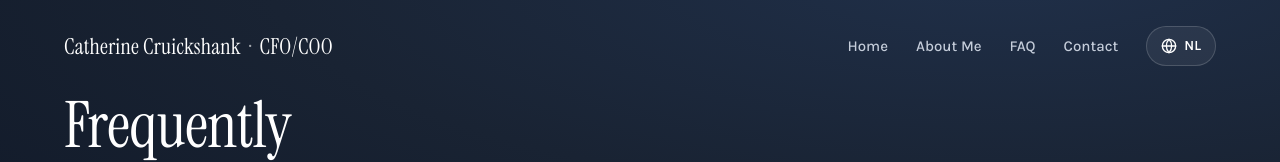
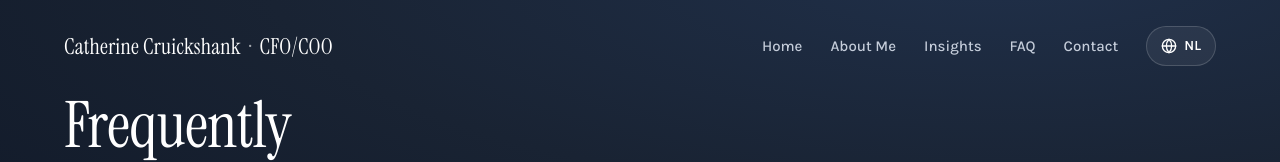
Before and after one commit to decipherindustries/cefabmanagement.com, a Next.js app: page /en/faq in a window 1280 px wide. Shown: the top 162 px of the page. Built offline with nearby package versions, Linux system fonts and the light colour scheme; no server answers.

Commit message:
feat(insights): add insights route, nav entry and dictionary copy

```diff
--- a/components/layout/Footer.tsx
+++ b/components/layout/Footer.tsx
@@ -22,6 +22,7 @@ export function Footer({ locale, dict, year }: { locale: Locale; dict: Dictionar
           <div className="ck-footer__h">{dict.footer.linksHeading}</div>
           <Link href={href("home", locale)}>{dict.nav.home}</Link>
           <Link href={href("about", locale)}>{dict.nav.about}</Link>
+          <Link href={href("insights", locale)}>{dict.nav.insights}</Link>
           <Link href={href("faq", locale)}>{dict.nav.faq}</Link>
           <Link href={href("contact", locale)}>{dict.nav.contact}</Link>
         </div>
--- a/components/layout/Header.tsx
+++ b/components/layout/Header.tsx
@@ -9,7 +9,7 @@ export function Header({
   nav,
 }: {
   locale: Locale;
-  nav: { home: string; about: string; contact: string; faq: string };
+  nav: { home: string; about: string; contact: string; faq: string; insights: string };
 }) {
   return (
     <header className="ck-header">
@@ -24,6 +24,9 @@ export function Header({
           <Link className="ck-nav__link" href={href("about", locale)}>
             {nav.about}
           </Link>
+          <Link className="ck-nav__link" href={href("insights", locale)}>
+            {nav.insights}
+          </Link>
           <Link className="ck-nav__link" href={href("faq", locale)}>
             {nav.faq}
           </Link>
--- a/components/layout/MobileMenu.tsx
+++ b/components/layout/MobileMenu.tsx
@@ -10,7 +10,7 @@ export function MobileMenu({
   nav,
 }: {
   locale: Locale;
-  nav: { home: string; about: string; contact: string; faq: string };
+  nav: { home: string; about: string; contact: string; faq: string; insights: string };
 }) {
   const [open, setOpen] = useState(false);
   return (
@@ -31,6 +31,9 @@ export function MobileMenu({
           <Link href={href("about", locale)} onClick={() => setOpen(false)}>
             {nav.about}
           </Link>
+          <Link href={href("insights", locale)} onClick={() => setOpen(false)}>
+            {nav.insights}
+          </Link>
           <Link href={href("faq", locale)} onClick={() => setOpen(false)}>
             {nav.faq}
           </Link>
--- a/content/en.ts
+++ b/content/en.ts
@@ -6,6 +6,7 @@ export const en: Dictionary = {
     about: "About Me",
     contact: "Contact",
     faq: "FAQ",
+    insights: "Insights",
   },
   hero: {
     badge: "Fractional CFO/COO",
@@ -280,5 +281,34 @@ export const en: Dictionary = {
       description:
         "Answers to common questions about working with a fractional CFO/COO - scope, pricing, timelines, tools, contracts and fit.",
     },
+    insights: {
+      title: "Insights · Catherine Cruickshank",
+      description:
+        "Articles by Catherine Cruickshank, fractional CFO/COO, on finance and operations for scale-ups.",
+    },
+  },
+  insights: {
+    title: "Insights",
+    intro:
+      "Articles on finance and operations for scale-ups: exit readiness, reporting and running a company on reliable numbers.",
+    read: "Read",
+    minRead: "min read",
+    breadcrumb: "Insights",
+    subscribed: "Your subscription is confirmed. New articles will arrive by email.",
+    panel: {
+      workTitle: "Work with me",
+      workBody: "Fractional CFO/COO for founders and boards.",
+      workCta: "Get in touch",
+    },
+    newsletter: {
+      title: "New insights by email",
+      body: "One email when a new article is published.",
+      placeholder: "you@company.com",
+      submit: "Subscribe",
+      sending: "Sending...",
+      success: "Check your inbox to confirm your subscription.",
+      error: "That did not work. Please try again later.",
+      note: "Unsubscribe any time.",
+    },
   },
 };
--- a/content/nl.ts
+++ b/content/nl.ts
@@ -6,6 +6,7 @@ export const nl: Dictionary = {
     about: "Over Mij",
     contact: "Contact",
     faq: "FAQ",
+    insights: "Insights",
   },
   hero: {
     badge: "Fractional CFO/COO",
@@ -281,5 +282,34 @@ export const nl: Dictionary = {
       description:
         "Antwoorden op veelgestelde vragen over werken met een fractional CFO/COO - scope, prijs, doorlooptijd, tools, contracten en fit.",
     },
+    insights: {
+      title: "Insights · Catherine Cruickshank",
+      description:
+        "Artikelen van Catherine Cruickshank, fractional CFO/COO, over finance en operations voor scale-ups.",
+    },
+  },
+  insights: {
+    title: "Insights",
+    intro:
+      "Artikelen over finance en operations voor scale-ups: exit-gereedheid, rapportage en een bedrijf runnen op betrouwbare cijfers.",
+    read: "Lezen",
+    minRead: "min leestijd",
+    breadcrumb: "Insights",
+    subscribed: "Je inschrijving is bevestigd. Nieuwe artikelen ontvang je per e-mail.",
+    panel: {
+      workTitle: "Samenwerken",
+      workBody: "Fractional CFO/COO voor founders en boards.",
+      workCta: "Neem contact op",
+    },
+    newsletter: {
+      title: "Nieuwe insights per e-mail",
+      body: "Eén e-mail wanneer er een nieuw artikel verschijnt.",
+      placeholder: "jij@bedrijf.nl",
+      submit: "Inschrijven",
+      sending: "Versturen...",
+      success: "Check je inbox om je inschrijving te bevestigen.",
+      error: "Dat lukte niet. Probeer het later opnieuw.",
+      note: "Altijd af te melden.",
+    },
   },
 };
--- a/content/types.ts
+++ b/content/types.ts
@@ -1,5 +1,5 @@
 export interface Dictionary {
-  nav: { home: string; about: string; contact: string; faq: string };
+  nav: { home: string; about: string; contact: string; faq: string; insights: string };
   hero: { badge: string; title: string; lead: string; cta: string; cta2: string };
   problems: { title: string; subtitle: string; items: string[] }; // 12
   why: { title: string; subtitle: string; cards: { title: string; body: string }[] }; // 4
@@ -36,5 +36,15 @@ export interface Dictionary {
     about: { title: string; description: string };
     contact: { title: string; description: string };
     faq: { title: string; description: string };
+    insights: { title: string; description: string };
+  };
+  insights: {
+    title: string; intro: string; read: string; minRead: string;
+    breadcrumb: string; subscribed: string;
+    panel: { workTitle: string; workBody: string; workCta: string };
+    newsletter: {
+      title: string; body: string; placeholder: string; submit: string;
+      sending: string; success: string; error: string; note: string;
+    };
   };
 }
--- a/lib/markdown.ts
+++ b/lib/markdown.ts
@@ -194,6 +194,19 @@ function renderFaq(locale: Locale): string {
   return finalize(out);
 }
 
+function renderInsights(locale: Locale): string {
+  const d = getDictionary(locale);
+  const out: string[] = [];
+
+  out.push(header("insights", locale));
+  out.push("");
+  out.push(`# ${d.insights.title}`);
+  out.push("");
+  out.push(d.insights.intro);
+
+  return finalize(out);
+}
+
 /** Trim trailing whitespace on each line; collapse to end with a single newline. */
 function finalize(lines: string[]): string {
   const body = lines.map((l) => l.replace(/[ \t]+$/g, "")).join("\n");
@@ -210,5 +223,7 @@ export function renderMarkdown(pageKey: PageKey, locale: Locale): string {
       return renderContact(locale);
     case "faq":
       return renderFaq(locale);
+    case "insights":
+      return renderInsights(locale);
   }
 }
--- a/lib/routes.ts
+++ b/lib/routes.ts
@@ -2,7 +2,7 @@ export const LOCALES = ["nl", "en"] as const;
 export type Locale = (typeof LOCALES)[number];
 export const DEFAULT_LOCALE: Locale = "nl";
 
-export type PageKey = "home" | "about" | "contact" | "faq";
+export type PageKey = "home" | "about" | "contact" | "faq" | "insights";
 
 /** Internal (file-route) slug per page - English-based, locale-independent. */
 const INTERNAL_SLUG: Record<PageKey, string> = {
@@ -10,6 +10,7 @@ const INTERNAL_SLUG: Record<PageKey, string> = {
   about: "about",
   contact: "contact",
   faq: "faq",
+  insights: "insights",
 };
 
 /** Public slug per page per locale. */
@@ -18,6 +19,7 @@ const PUBLIC_SLUG: Record<PageKey, Record<Locale, string>> = {
   about: { nl: "over-mij", en: "about" },
   contact: { nl: "contact", en: "contact" },
   faq: { nl: "faq", en: "faq" },
+  insights: { nl: "insights", en: "insights" },
 };
 
 export function isLocale(value: string): value is Locale {
@@ -30,6 +32,17 @@ function join(locale: Locale, slug: string): string {
 
 export function href(pageKey: PageKey, locale: Locale): string {
   return join(locale, PUBLIC_SLUG[pageKey][locale]);
+}
+
+/** URL of a single Insights post. */
+export function postHref(slug: string, locale: Locale): string {
+  return `/${locale}/insights/${slug}`;
+}
+
+/** Parse an Insights post URL → { locale, slug }, or null if it is not one. */
+export function parsePostPath(pathname: string): { locale: Locale; slug: string } | null {
+  const m = /^\/(nl|en)\/insights\/([a-z0-9-]+)\/?$/.exec(pathname);
+  return m ? { locale: m[1] as Locale, slug: m[2] } : null;
 }
 
 /** Reverse-lookup a public path → { locale, pageKey }, or null if not a known public page. */
```
Also changed, not shown: 2 other files (tests, documents, lock files or other folders).
